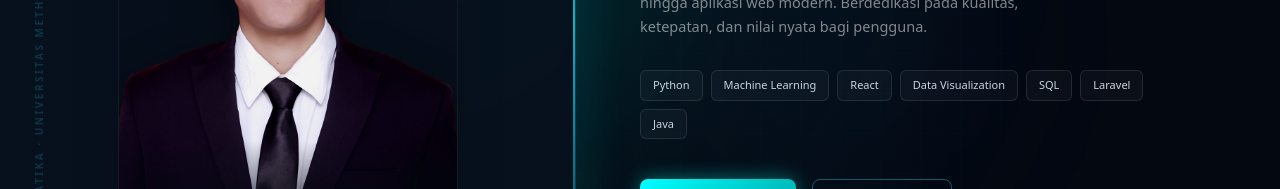
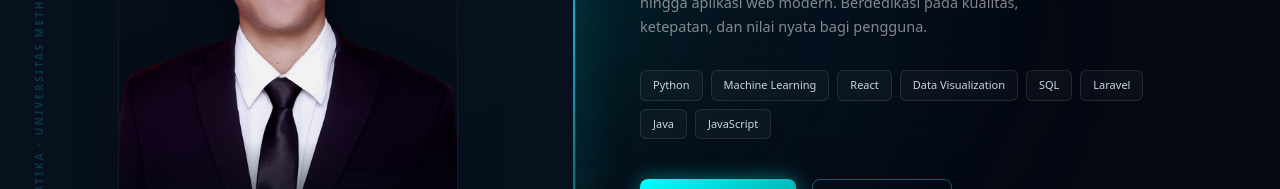
Before and after one commit to amanhutabarat17/MyProfile, a React (Create React App) app: page / in a window 1280 px wide. Shown: the part 427-616 px from the top of the page. Built offline with nearby package versions, Linux system fonts and the light colour scheme.

Commit message:
Update Hero.jsx

```diff
--- a/src/components/Hero.jsx
+++ b/src/components/Hero.jsx
@@ -418,7 +418,7 @@ export default function Hero() {
           </p>
 
           <div className="flex flex-wrap justify-center lg:justify-start gap-2 mb-10 animate-fade-up delay-300 max-w-lg">
-            {["Python", "Machine Learning", "React", "Data Visualization", "SQL", "Laravel", "Java"].map((tag) => (
+            {["Python", "Machine Learning", "React", "Data Visualization", "SQL", "Laravel", "Java","JavaScript"].map((tag) => (
               <span key={tag} className="text-[11px] font-medium px-3 py-1.5 bg-white/[0.03] border border-white/10 text-slate-300 rounded-md hover:bg-cyan-400/10 hover:border-cyan-400/30 hover:text-cyan-300 hover:-translate-y-0.5 transition-all cursor-default">
                 {tag}
               </span>
```
